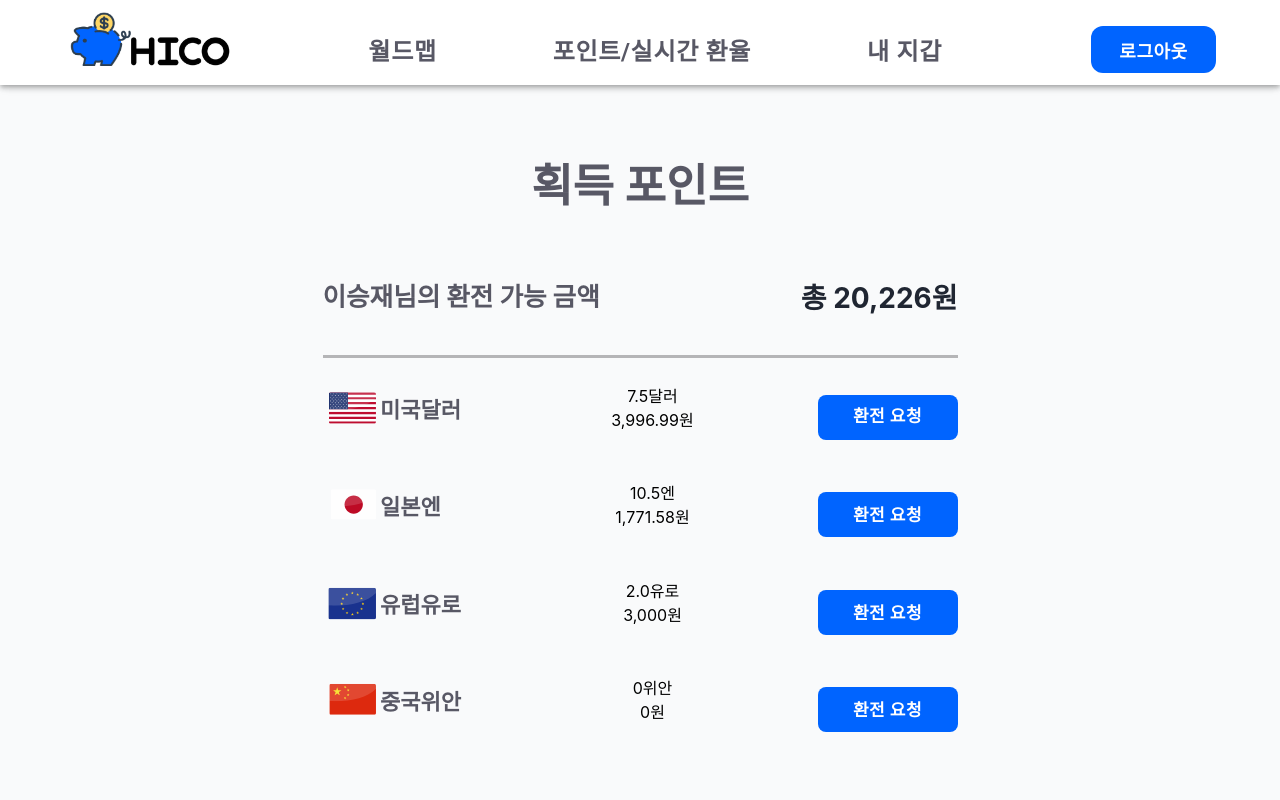
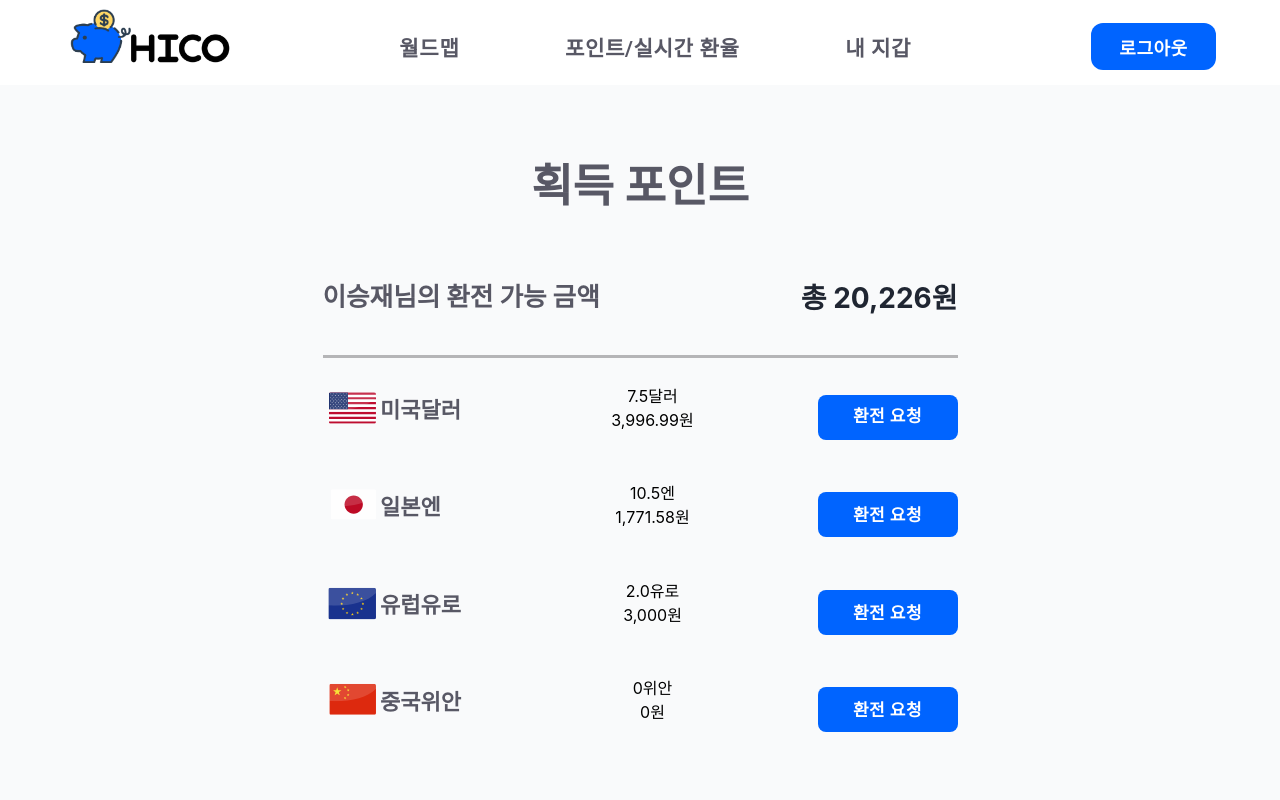
Before and after one commit to 22-bottle/ssafy_specific_pjt, a React (Create React App) app in the folder front/: page /childwallet/point in a window 1280 px wide. Shown: the top 800 px of the page. Built offline with nearby package versions, Linux system fonts and the light colour scheme.

Commit message:
desing: navbar 고정

```diff
--- a/front/src/pages/childwallet/navbar.tsx
+++ b/front/src/pages/childwallet/navbar.tsx
@@ -28,7 +28,7 @@ function ResponsiveAppBar() {
 
 
   return (
-    <AppBar position="fixed" sx={{ height: 85, backgroundColor: 'white' }}>
+    <AppBar position="fixed" sx={{ height: 85, backgroundColor: 'white' }} elevation={0}>
       <Container maxWidth="xl">
         <Toolbar
           disableGutters
@@ -52,7 +52,7 @@ function ResponsiveAppBar() {
               <Button
                 key={page}
                 onClick={handleCloseNavMenu}
-                sx={{ marginTop: '25px', color: '#585865', display: 'block', fontWeight: 'bold', mx: '50px', fontSize: '24px' }}
+                sx={{ marginTop: '25px', color: '#585865', display: 'block', fontWeight: 'bold', mx: '3.5vw', fontSize: '1.65vw' }}
               >
                 {page}
               </Button>
@@ -104,7 +104,7 @@ function ResponsiveAppBar() {
           {/* 작은 화면 로고 */}
           <Box sx={{ flexGrow: 1, display: { xs: 'flex', md: 'none' } }}>
             <Link to="/mainparent" style={{ display: 'flex', alignItems: 'center', textDecoration: 'none' }}>
-              <img src={logoImage} alt="LOGO" style={{ height: '50px', marginBottom: 4.5 }} />
+              <img src={logoImage} alt="LOGO" style={{ height: '65px' }} />
             </Link>
           </Box>
 
```
